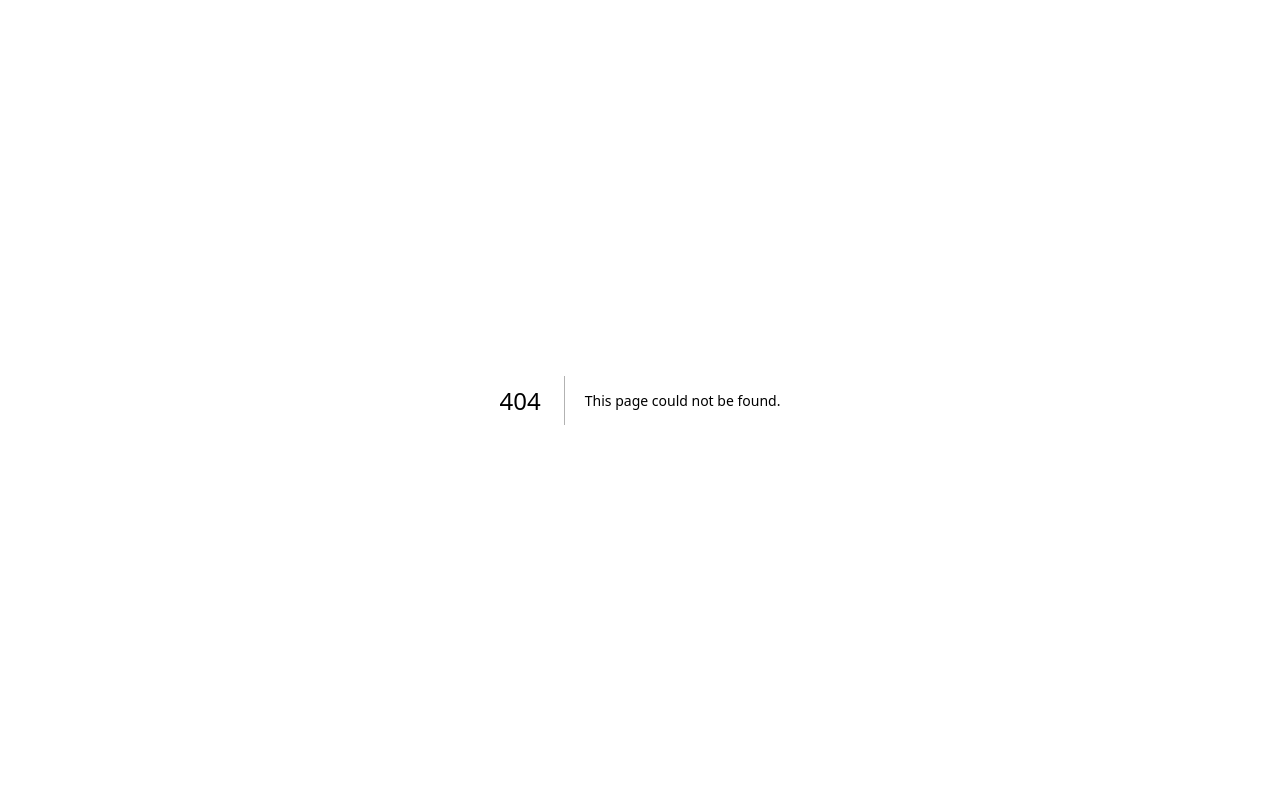
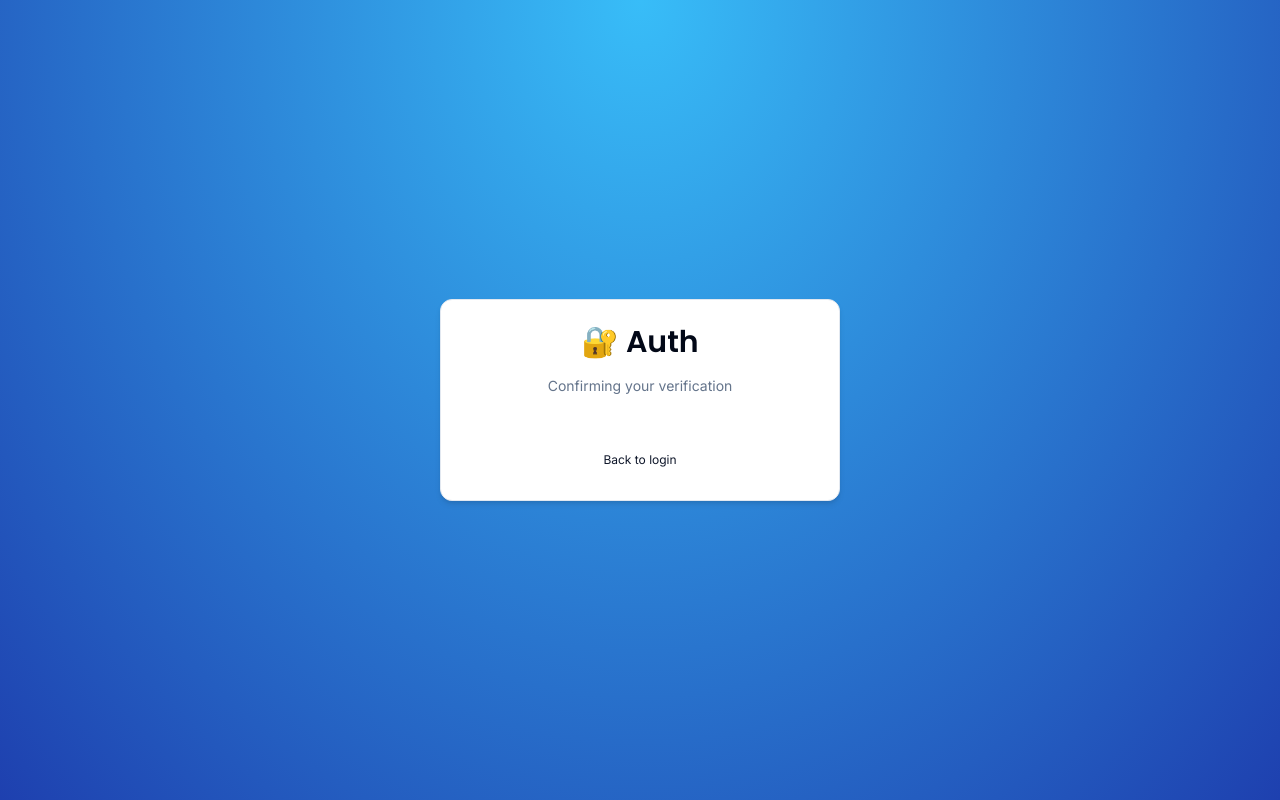
Before and after one commit to EnzoBozzani/auth, a Next.js app: page /auth/new-verification in a window 1280 px wide. Before the commit this address had no page. Built offline with nearby package versions, Linux system fonts and the light colour scheme.

Commit message:
feat: start developing email verification

```diff
--- /dev/null
+++ b/app/auth/new-verification/page.tsx
@@ -0,0 +1,7 @@
+import { NewVerificationForm } from '@/components/auth/NewVerificationForm';
+
+const NewVerificationPage = () => {
+	return <NewVerificationForm />;
+};
+
+export default NewVerificationPage;
--- /dev/null
+++ b/components/auth/NewVerificationForm.tsx
@@ -0,0 +1,15 @@
+'use client';
+
+import { CardWrapper } from '@/components/auth/CardWrapper';
+
+export const NewVerificationForm = () => {
+	return (
+		<CardWrapper
+			backButtonHref='/auth/login'
+			backButtonLabel='Back to login'
+			headerLabel='Confirming your verification'
+		>
+			<div className='flex items-center w-full justify-center'></div>
+		</CardWrapper>
+	);
+};
--- a/routes.ts
+++ b/routes.ts
@@ -3,7 +3,7 @@
  * These routes do not require authentication
  * @type {string[]}
  */
-export const publicRoutes = ['/'];
+export const publicRoutes = ['/', '/auth/new-verification'];
 
 /**
  * An array of routes that are used for authentication.
```
